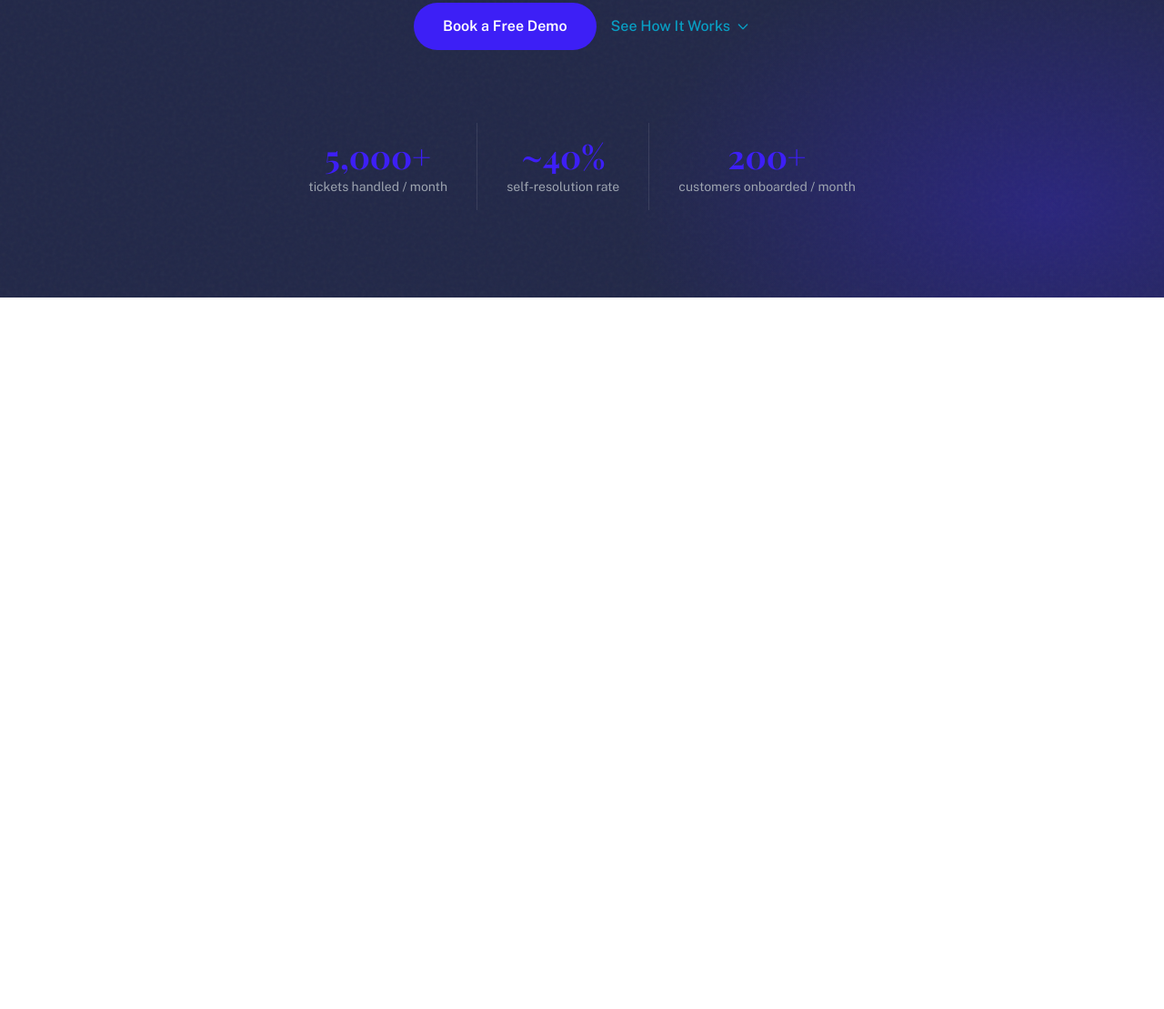
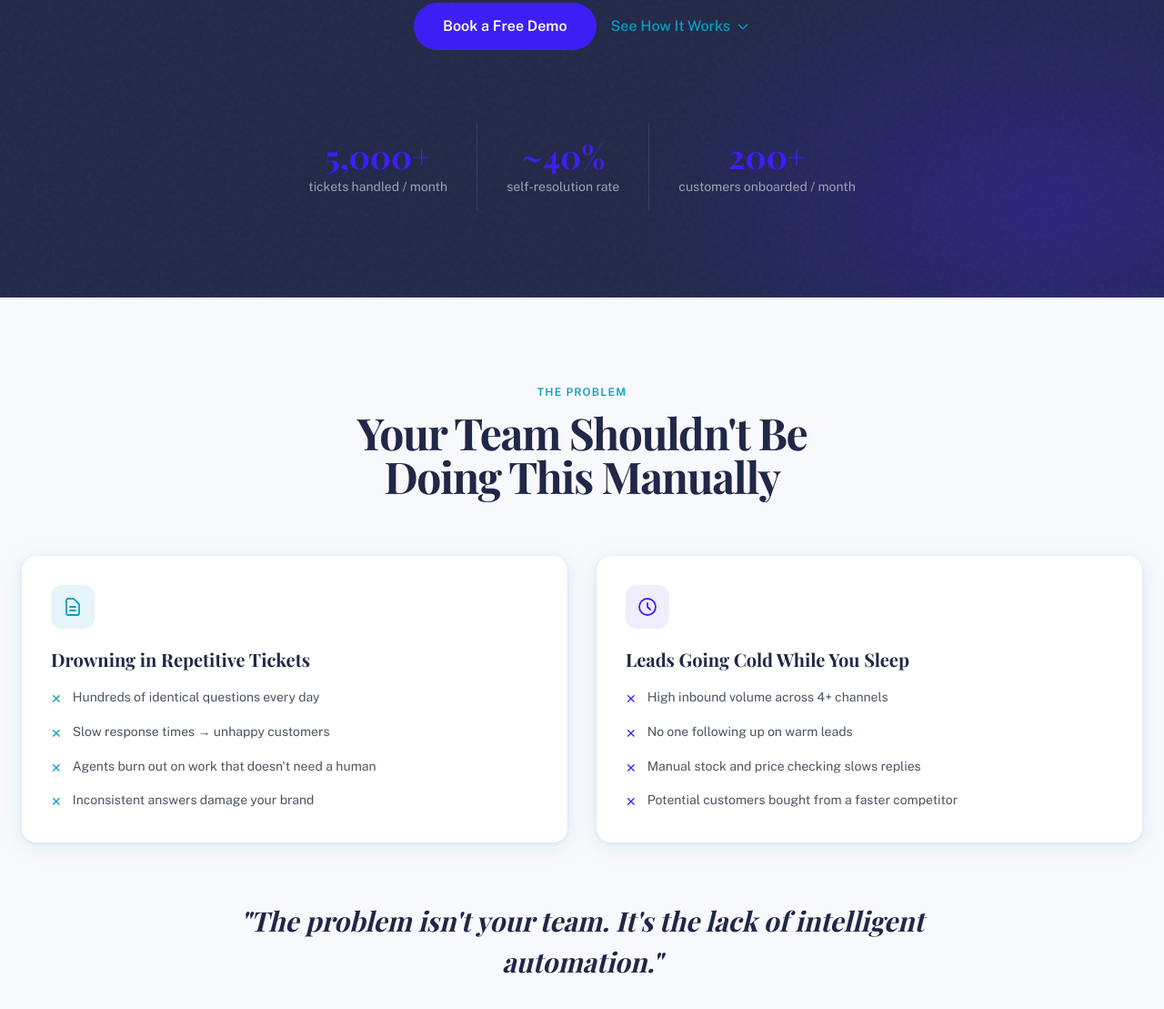
Before and after one commit to danendral/7-day-ais-challenge, a plain HTML site: page 5-website-building/index.html in a window 1280 px wide. Shown: the part 651-1760 px from the top of the page at 91% size. Before the commit the page ends 978 px from the top, so only its background shows below. Drawn offline with nearby package versions, Linux system fonts and the light colour scheme; a web font is replaced by a local one.

Commit message:
feat(day5): add problem section with pain cards and pull quote

```diff
--- a/5-website-building/index.html
+++ b/5-website-building/index.html
@@ -206,6 +206,44 @@
     </div>
   </div>
 </section>
+<!-- PROBLEM -->
+<section id="solutions" class="bg-dh-light py-24">
+  <div class="max-w-7xl mx-auto px-6">
+    <div class="text-center mb-16">
+      <p class="text-dh-teal text-xs font-semibold uppercase tracking-widest mb-3">The Problem</p>
+      <h2 class="font-display text-dh-navy text-3xl md:text-5xl font-bold" style="letter-spacing: -0.03em;">Your Team Shouldn't Be<br/>Doing This Manually</h2>
+    </div>
+    <div class="grid md:grid-cols-2 gap-8 mb-16">
+      <div class="bg-white rounded-2xl p-8 card-shadow-teal">
+        <div class="w-12 h-12 rounded-xl flex items-center justify-center mb-5" style="background: rgba(9,158,195,0.10);">
+          <svg class="w-6 h-6 text-dh-teal" fill="none" stroke="#099ec3" stroke-width="1.8" viewBox="0 0 24 24"><path stroke-linecap="round" stroke-linejoin="round" d="M9 12h6m-6 4h6m2 5H7a2 2 0 01-2-2V5a2 2 0 012-2h5.586a1 1 0 01.707.293l5.414 5.414a1 1 0 01.293.707V19a2 2 0 01-2 2z"/></svg>
+        </div>
+        <h3 class="font-display text-dh-navy text-xl font-bold mb-4">Drowning in Repetitive Tickets</h3>
+        <ul class="space-y-3">
+          <li class="flex items-start gap-3 text-gray-600 text-sm" style="line-height:1.7;"><span class="text-dh-teal mt-0.5 flex-shrink-0">✕</span>Hundreds of identical questions every day</li>
+          <li class="flex items-start gap-3 text-gray-600 text-sm" style="line-height:1.7;"><span class="text-dh-teal mt-0.5 flex-shrink-0">✕</span>Slow response times → unhappy customers</li>
+          <li class="flex items-start gap-3 text-gray-600 text-sm" style="line-height:1.7;"><span class="text-dh-teal mt-0.5 flex-shrink-0">✕</span>Agents burn out on work that doesn't need a human</li>
+          <li class="flex items-start gap-3 text-gray-600 text-sm" style="line-height:1.7;"><span class="text-dh-teal mt-0.5 flex-shrink-0">✕</span>Inconsistent answers damage your brand</li>
+        </ul>
+      </div>
+      <div class="bg-white rounded-2xl p-8 card-shadow-teal">
+        <div class="w-12 h-12 rounded-xl flex items-center justify-center mb-5" style="background: rgba(61,31,246,0.08);">
+          <svg class="w-6 h-6" fill="none" stroke="#3d1ff6" stroke-width="1.8" viewBox="0 0 24 24"><path stroke-linecap="round" stroke-linejoin="round" d="M12 8v4l3 3m6-3a9 9 0 11-18 0 9 9 0 0118 0z"/></svg>
+        </div>
+        <h3 class="font-display text-dh-navy text-xl font-bold mb-4">Leads Going Cold While You Sleep</h3>
+        <ul class="space-y-3">
+          <li class="flex items-start gap-3 text-gray-600 text-sm" style="line-height:1.7;"><span class="text-dh-electric mt-0.5 flex-shrink-0">✕</span>High inbound volume across 4+ channels</li>
+          <li class="flex items-start gap-3 text-gray-600 text-sm" style="line-height:1.7;"><span class="text-dh-electric mt-0.5 flex-shrink-0">✕</span>No one following up on warm leads</li>
+          <li class="flex items-start gap-3 text-gray-600 text-sm" style="line-height:1.7;"><span class="text-dh-electric mt-0.5 flex-shrink-0">✕</span>Manual stock and price checking slows replies</li>
+          <li class="flex items-start gap-3 text-gray-600 text-sm" style="line-height:1.7;"><span class="text-dh-electric mt-0.5 flex-shrink-0">✕</span>Potential customers bought from a faster competitor</li>
+        </ul>
+      </div>
+    </div>
+    <blockquote class="text-center max-w-3xl mx-auto">
+      <p class="font-display text-dh-navy text-2xl md:text-3xl italic" style="line-height:1.5;">"The problem isn't your team. It's the lack of intelligent automation."</p>
+    </blockquote>
+  </div>
+</section>
   <script>
     const hamburger = document.getElementById('hamburger');
     const mobileMenu = document.getElementById('mobile-menu');
```
